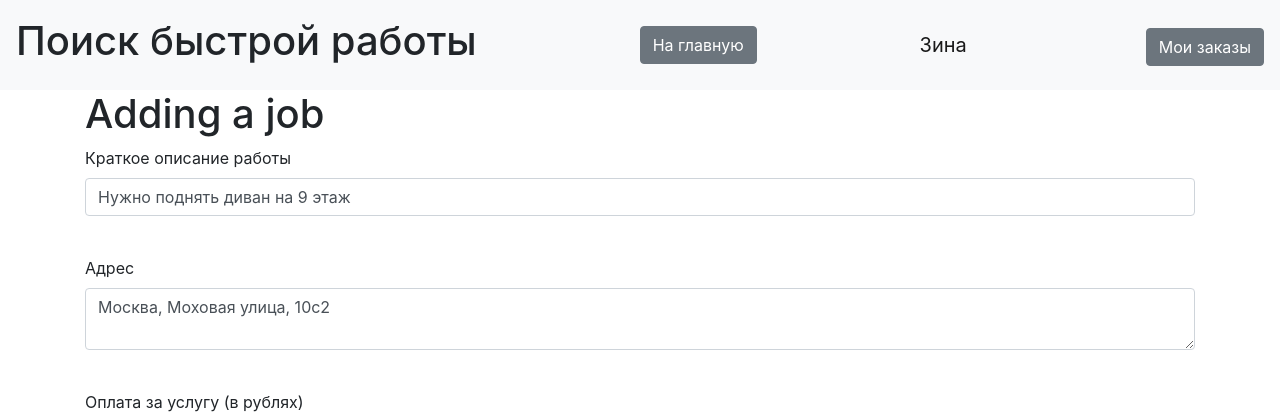
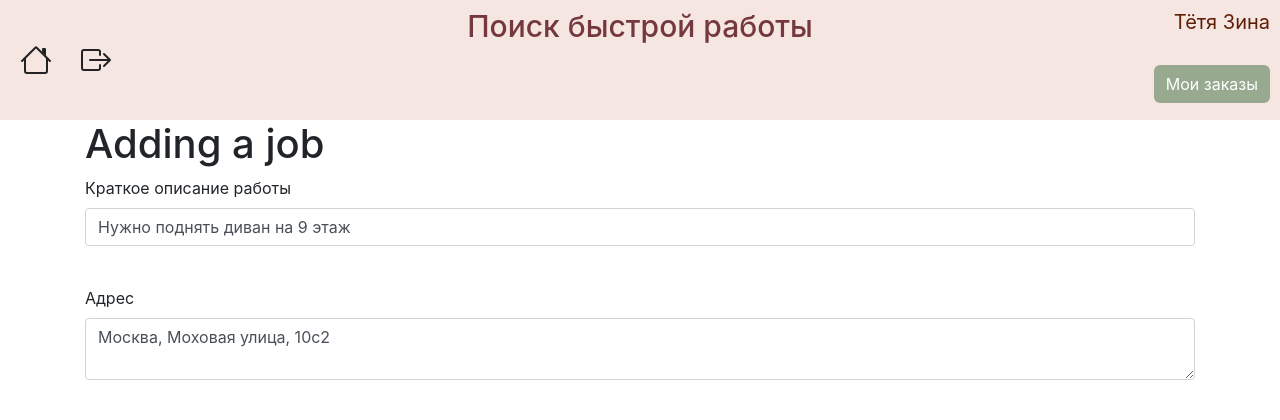
Before and after one commit to tsemkaloalena/web_project, a Flask app: page /addjob/1 in a window 1280 px wide. Shown: the top 420 px of the page. Run offline with Flask 2, Linux system fonts and the light colour scheme; a user stored in the database is signed in; data comes from the database, SQL or seed files in the repository; some libraries are stand-ins or nearby versions.

Commit message:
menu style

```diff
--- a/static/css/style.css
+++ b/static/css/style.css
@@ -0,0 +1,96 @@
+.menu {
+    background: #f5e6e1;
+    height: 120px;
+}
+.home {
+    position: absolute;
+    left: 20px;
+    margin-top: 60px;
+    color: #242225;
+}
+.exit {
+    position: absolute;
+    left: 80px;
+    margin-top: 60px;
+    color: #242225;
+}
+.my_orders a {
+    position: absolute;
+    right: 10px;
+    margin-top: 35px;
+    background-color: #97a98f;
+    color: #fff;
+    border-radius: 6px;
+    padding: 7px 12px 7px 12px;
+}
+.my_orders a:hover {
+    color: #fff;
+    text-decoration: none;
+    background-color: #677362;
+}
+.username {
+    position: absolute;
+    font-size: 20px;
+    right: 10px;
+    color: #5f1e08;
+}
+.title {
+    font-size: 30px;
+    margin-left: auto;
+    margin-right: auto;
+    color: #753840;
+}
+.register a {
+    position: absolute;
+    margin-top: 35px;
+    right: 80px;
+    background-color: #e7caa8;
+    color: #fff;
+    border-radius: 6px;
+    padding: 7px 12px 7px 12px;
+}
+.register a:hover {
+    color: #fff;
+    background-color: #ccb295;
+    text-decoration: none;
+}
+.login a {
+    position: absolute;
+    right: 10px;
+    margin-top: 35px;
+    background-color: #cfd0d4;
+    color: #fff;
+    border-radius: 6px;
+    padding: 7px 12px 7px 12px;
+}
+.login a:hover {
+    color: #fff;
+    background-color: #969799;
+    text-decoration: none;
+}
+@media (max-width: 800px) {
+    .home {
+        margin-top: 80px;
+    }
+    .exit {
+        margin-top: 80px;
+    }
+    .username {
+        margin-top: 80px;
+    }
+    .my_orders {
+        left: 10px;
+        right: auto;
+        margin-top: -20px;
+    }
+    .menu {
+        height: 140px;
+    }
+    .register a {
+        margin-top: 55px;
+    }
+    .login a {
+        margin-top: 55px;
+    }
+
+}
--- a/templates/base.html
+++ b/templates/base.html
@@ -11,24 +11,53 @@
     <title>{{title}}</title>
 </head>
 <body>
-<nav class="navbar navbar-light bg-light">
-    <h1>Поиск быстрой работы</h1>
-    <a href="/" class="btn btn-secondary">На главную</a>
-    {% if current_user.is_authenticated %}
-    <a class="navbar-brand" href="/logout">{{ current_user.name }}</a>
-    <p>
+<div class="menu">
+    <nav class="navbar">
+
+        <a class="home" href="/">
+            <svg class="bi bi-house" width="2em" height="2em" viewBox="0 0 16 16" fill="currentColor"
+                 xmlns="http://www.w3.org/2000/svg">
+                <path fill-rule="evenodd"
+                      d="M2 13.5V7h1v6.5a.5.5 0 00.5.5h9a.5.5 0 00.5-.5V7h1v6.5a1.5 1.5 0 01-1.5 1.5h-9A1.5 1.5 0 012 13.5zm11-11V6l-2-2V2.5a.5.5 0 01.5-.5h1a.5.5 0 01.5.5z"
+                      clip-rule="evenodd"/>
+                <path fill-rule="evenodd"
+                      d="M7.293 1.5a1 1 0 011.414 0l6.647 6.646a.5.5 0 01-.708.708L8 2.207 1.354 8.854a.5.5 0 11-.708-.708L7.293 1.5z"
+                      clip-rule="evenodd"/>
+            </svg>
+        </a>
+
+        {% if current_user.is_authenticated %}
+
+        <a class="exit" href="/logout">
+            <svg class="bi bi-box-arrow-right" width="2em" height="2em" viewBox="0 0 16 16" fill="currentColor"
+                 xmlns="http://www.w3.org/2000/svg">
+                <path fill-rule="evenodd"
+                      d="M11.646 11.354a.5.5 0 010-.708L14.293 8l-2.647-2.646a.5.5 0 01.708-.708l3 3a.5.5 0 010 .708l-3 3a.5.5 0 01-.708 0z"
+                      clip-rule="evenodd"/>
+                <path fill-rule="evenodd" d="M4.5 8a.5.5 0 01.5-.5h9a.5.5 0 010 1H5a.5.5 0 01-.5-.5z"
+                      clip-rule="evenodd"/>
+                <path fill-rule="evenodd"
+                      d="M2 13.5A1.5 1.5 0 01.5 12V4A1.5 1.5 0 012 2.5h7A1.5 1.5 0 0110.5 4v1.5a.5.5 0 01-1 0V4a.5.5 0 00-.5-.5H2a.5.5 0 00-.5.5v8a.5.5 0 00.5.5h7a.5.5 0 00.5-.5v-1.5a.5.5 0 011 0V12A1.5 1.5 0 019 13.5H2z"
+                      clip-rule="evenodd"/>
+            </svg>
+        </a>
+
         {% if current_user.is_authenticated and current_user.employment == 'Работодатель' %}
-        <a href="/myjobs" class="btn btn-secondary" style="margin-top: 20px">Мои заказы</a>
+        <div class="my_orders">
+            <a href="/myjobs">Мои заказы</a>
+        </div>
         {% endif %}
-    </p>
-    {% else %}
-    <p>
-        <a class="btn btn-primary " href="/register">Зарегистрироваться</a>
-        <a class="btn btn-success" href="/login">Войти</a>
-    </p>
-    {% endif %}
-</nav>
 
+        {% else %}
+        <p>
+        <div class="register"><a href="/register">Зарегистрироваться</a></div>
+        <div class="login"><a href="/login">Войти</a></div>
+        </p>
+        {% endif %}
+        <h2 class="title">Поиск быстрой работы</h2>
+        <p class="username">{{ current_user.surname }} {{ current_user.name }}</p>
+    </nav>
+</div>
 
 <main role="main" class="container">
     {% block content %}{% endblock %}
```
